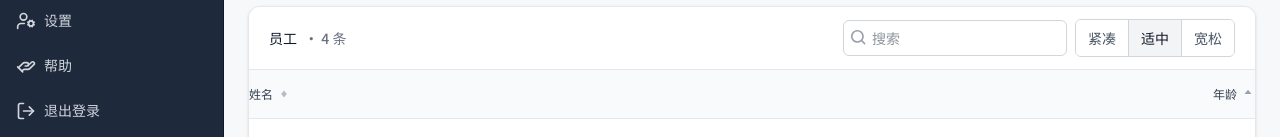
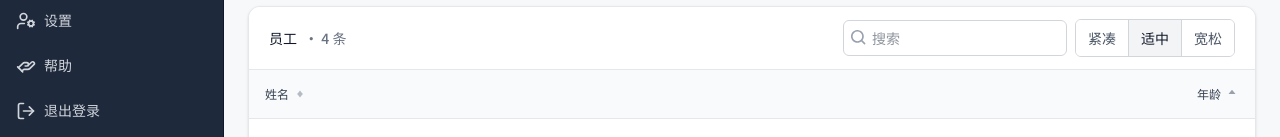
Before and after one commit to zhoumingxuan/sass-ui, a Next.js app: page / in a window 1280 px wide. Shown: the part 663-800 px from the top of the page. Built offline with nearby package versions, Linux system fonts and the light colour scheme.

Commit message:
fix: restore table header height

```diff
--- a/src/components/Table.tsx
+++ b/src/components/Table.tsx
@@ -180,7 +180,6 @@ export default function Table<T extends Record<string, unknown>>({
           <thead
             className={[
               stickyHeader ? 'sticky top-0 z-10' : '',
-              sizeClass.th,
               'bg-gray-50 text-gray-700',
               'border-b border-gray-200',
               scrolled ? 'shadow-sm' : '',
@@ -201,7 +200,9 @@ export default function Table<T extends Record<string, unknown>>({
                     key={String(col.key)}
                     scope="col"
                     aria-sort={ariaSort}
-                    className={`font-medium text-gray-700 h-12 ${col.align === 'right' ? 'text-right' : 'text-left'}`}
+                    className={`${sizeClass.th} h-12 font-medium text-gray-700 ${
+                      col.align === 'right' ? 'text-right' : 'text-left'
+                    }`}
                     style={{ minWidth: col.minWidth, width: col.width }}
                   >
                     <button
```
